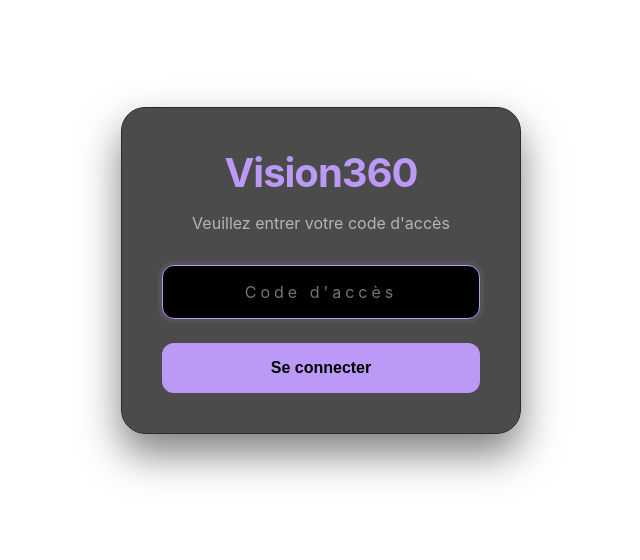
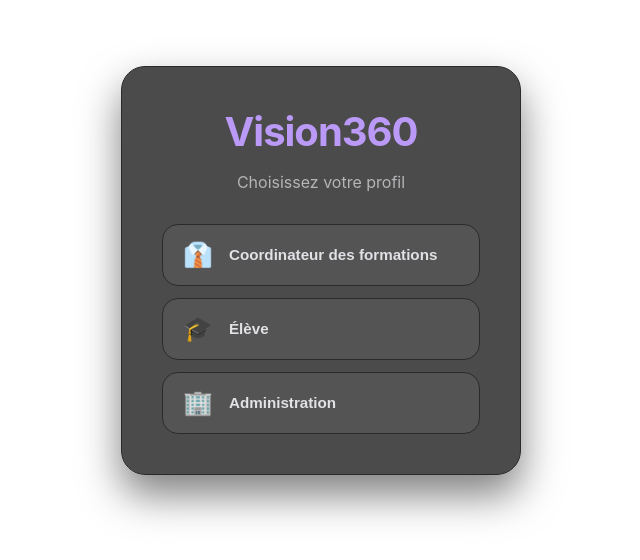
Before and after one commit to antimepix/vision360, a React (Vite) app in the folder vision360/: page /login in a window 1280 px wide. Shown: the part 130-690 px from the top of the page, without its empty margins (319-959 px from the left). Built offline with nearby package versions, Linux system fonts and the light colour scheme; no server answers.

Commit message:
let's go

```diff
--- a/vision360/src/pages/Login.css
+++ b/vision360/src/pages/Login.css
@@ -79,6 +79,65 @@
     transform: translateY(0);
 }
 
+.role-selection {
+    display: flex;
+    flex-direction: column;
+    gap: 12px;
+    margin-top: 8px;
+}
+
+.role-button {
+    display: flex;
+    align-items: center;
+    gap: 16px;
+    padding: 16px 20px;
+    border-radius: 16px;
+    border: 1px solid var(--border);
+    background: var(--bg);
+    color: var(--text);
+    cursor: pointer;
+    transition: all 0.2s cubic-bezier(0.4, 0, 0.2, 1);
+    text-align: left;
+}
+
+.role-button:hover {
+    border-color: var(--brand);
+    background: var(--panel2);
+    transform: translateX(4px);
+    box-shadow: 0 4px 12px rgba(157, 142, 195, 0.1);
+}
+
+.role-icon {
+    font-size: 1.5rem;
+}
+
+.role-label {
+    font-weight: 600;
+    font-size: 0.95rem;
+}
+
+.button-group {
+    display: flex;
+    gap: 12px;
+}
+
+.back-button {
+    flex: 1;
+    padding: 16px;
+    border-radius: 12px;
+    border: 1px solid var(--border);
+    background: var(--bg);
+    color: var(--muted);
+    font-size: 1rem;
+    font-weight: 600;
+    cursor: pointer;
+    transition: all 0.2s;
+}
+
+.back-button:hover {
+    background: var(--panel2);
+}
+
 .error-message {
     color: #ff4757;
     font-size: 0.9rem;
@@ -94,3 +153,12 @@
 [data-theme='dark'] .login-button {
     color: #000;
 }
+
+[data-theme='dark'] .role-button,
+[data-theme='dark'] .back-button {
+    background: rgba(255, 255, 255, 0.05);
+}
+
+[data-theme='dark'] .role-button:hover {
+    background: rgba(157, 142, 195, 0.1);
+}
--- a/vision360/src/pages/Login.jsx
+++ b/vision360/src/pages/Login.jsx
@@ -4,26 +4,30 @@ import "./Login.css";
 
 
 export default function Login() {
+    const [step, setStep] = useState("role"); // "role" or "password"
+    const [selectedRole, setSelectedRole] = useState(null);
     const [code, setCode] = useState("");
     const [error, setError] = useState("");
     const navigate = useNavigate();
-    const API_URL = import.meta.env.VITE_API_URL || "http://localhost:3001";
 
-    /*const handleSubmit = (e) => {
-        e.preventDefault();
-        const cleanCode = code.trim().toUpperCase();
+    const roles = [
+        { id: "damien", label: "Coordinateur des formations", icon: "👔" },
+        { id: "eleve", label: "Élève", icon: "🎓" },
+        { id: "admin", label: "Administration", icon: "🏢" }
+    ];
 
-        // Special case for "1234" which shouldn't be upper-cased but it's fine
-        const user = ROLE_MAP[code.trim()] || ROLE_MAP[cleanCode];
+    const handleRoleSelect = (role) => {
+        setSelectedRole(role);
+        setStep("password");
+        setError("");
+    };
 
-        if (user) {
-            localStorage.setItem("userRole", user.role);
-            navigate(user.redirect);
-            window.location.reload(); // Force reload to update Navbar and Routes
-        } else {
-            setError("Code incorrect. Veuillez réessayer.");
-        }
-    };*/
+    const handleBack = () => {
+        setStep("role");
+        setSelectedRole(null);
+        setCode("");
+        setError("");
+    };
 
     const handleSubmit = async (e) => {
         e.preventDefault();
@@ -33,7 +37,10 @@ export default function Login() {
             const response = await fetch("/api/auth/login", {
                 method: "POST",
                 headers: { "Content-Type": "application/json" },
-                body: JSON.stringify({ password: code }),
+                body: JSON.stringify({
+                    password: code,
+                    role: selectedRole.id
+                }),
             });
 
             const contentType = response.headers.get("content-type") || "";
@@ -48,7 +55,7 @@ export default function Login() {
 
             localStorage.setItem("userRole", data.role);
             navigate(data.redirect);
-            window.location.reload(); // si tu en as besoin pour refresh la navbar/routes
+            window.location.reload();
         } catch (err) {
             console.error(err);
             setError("Erreur réseau (API inaccessible)");
@@ -59,13 +66,31 @@ export default function Login() {
         <div className="login-container">
             <div className="login-card">
                 <h1>Vision360</h1>
-                <p>Veuillez entrer votre code d'accès</p>
 
+                {step === "role" ? (
+                    <>
+                        <p>Choisissez votre profil</p>
+                        <div className="role-selection">
+                            {roles.map((r) => (
+                                <button
+                                    key={r.id}
+                                    className="role-button"
+                                    onClick={() => handleRoleSelect(r)}
+                                >
+                                    <span className="role-icon">{r.icon}</span>
+                                    <span className="role-label">{r.label}</span>
+                                </button>
+                            ))}
+                        </div>
+                    </>
+                ) : (
+                    <>
+                        <p>Connexion en tant que <strong>{selectedRole.label}</strong></p>
                         <form onSubmit={handleSubmit}>
                             <div className="input-group">
                                 <input
                                     type="password"
-                            placeholder="Code d'accès"
+                                    placeholder="Mot de passe"
                                     value={code}
                                     onChange={(e) => {
                                         setCode(e.target.value);
@@ -77,10 +102,17 @@ export default function Login() {
 
                             {error && <p className="error-message">{error}</p>}
 
+                            <div className="button-group">
+                                <button type="button" className="back-button" onClick={handleBack}>
+                                    Retour
+                                </button>
                                 <button type="submit" className="login-button">
                                     Se connecter
                                 </button>
+                            </div>
                         </form>
+                    </>
+                )}
             </div>
         </div>
     );
```
Also changed, not shown: 1 other file (tests, documents, lock files or other folders). Lines whose indentation alone changed are shown as unchanged.
